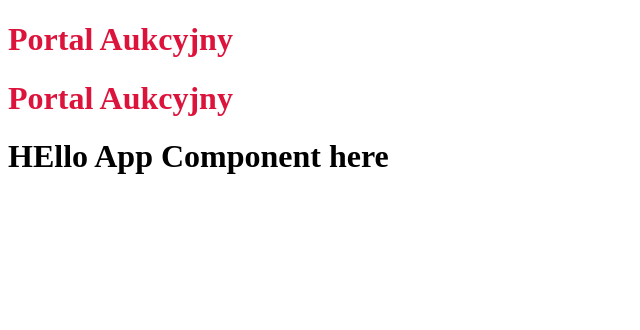
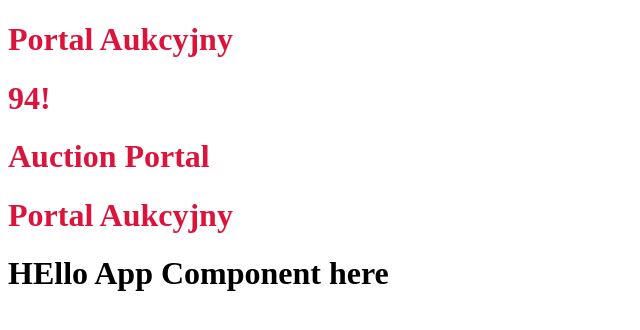
Before and after one commit to michaljabi/20230222-angular, an Angular app: page / in a window 1280 px wide. Shown: the top 330 px of the page, without its empty margins (0-640 px from the left). Built offline with nearby package versions, Linux system fonts and the light colour scheme.

Commit message:
explain(HeaderComponent): use PROPS - Input value to child Component.

```diff
--- a/src/app/app.component.html
+++ b/src/app/app.component.html
@@ -1,4 +1,6 @@
 <app-header></app-header>
+<app-header [myTitle]=" 4 + 90 + '!' "></app-header>
+<app-header myTitle="Auction Portal"></app-header>
 <app-header></app-header>
 <router-outlet></router-outlet>
 <h1>HEllo App Component here</h1>
--- a/src/app/header/header.component.html
+++ b/src/app/header/header.component.html
@@ -1,3 +1,3 @@
 <header>
-  <h1>{{ title }}</h1>
+  <h1>{{ myTitle }}</h1>
 </header>
--- a/src/app/header/header.component.ts
+++ b/src/app/header/header.component.ts
@@ -1,4 +1,4 @@
-import { Component/*, ViewEncapsulation*/ } from '@angular/core';
+import { Component, Input/*, ViewEncapsulation*/ } from '@angular/core';
 
 @Component({
   selector: 'app-header',
@@ -7,5 +7,5 @@ import { Component/*, ViewEncapsulation*/ } from '@angular/core';
   // encapsulation: ViewEncapsulation.None
 })
 export class HeaderComponent {
-    title = 'Portal Aukcyjny'
+    @Input() myTitle = 'Portal Aukcyjny'
 }
```
